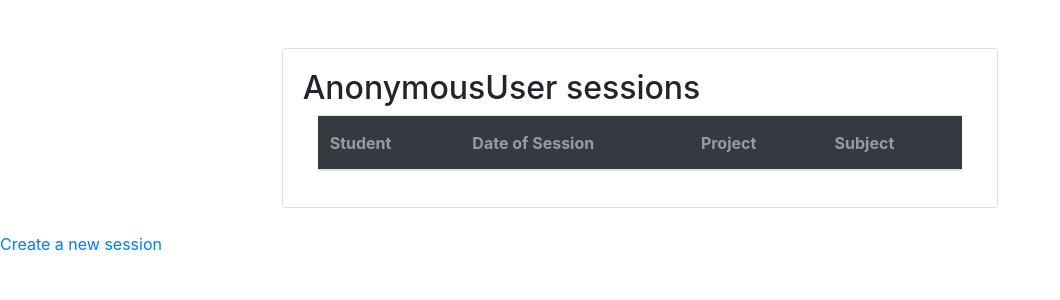
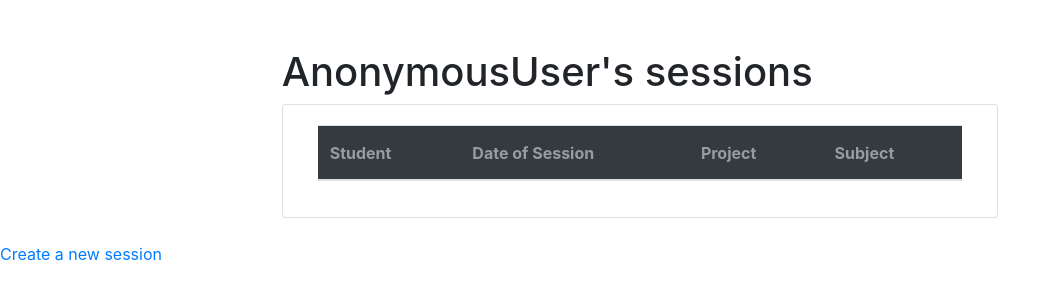
Before and after one commit to Pelikantapeten/p4-ms-dashboard, a Django app: page /sessions/ in a window 1280 px wide. Shown: the part 56-356 px from the top of the page, without its empty margins (0-1060 px from the left). Run offline with Django 3.2, Linux system fonts and the light colour scheme; data that the repository does not hold is empty; parts of the project's set-up code (start-up, migrations or seed data) failed here and were passed over; some libraries are stand-ins or nearby versions.

Commit message:
Change postion of header in sessions.html

```diff
--- a/templates/sessions.html
+++ b/templates/sessions.html
@@ -1,11 +1,12 @@
 {% extends "base.html" %}
 
 {% block content %}
-
   <div class="container mt-5 col-sm-7">
+    <h1>{{request.user}}'s sessions</h1>
+  </div>
+  <div class="container col-sm-7">
     <div class="card mb-4">
       <div class="card-body">
-        <h2>{{request.user}} sessions</h2>
         <div class="container">
           <table class="table sortable">
             <thead class="bg-dark">
```
